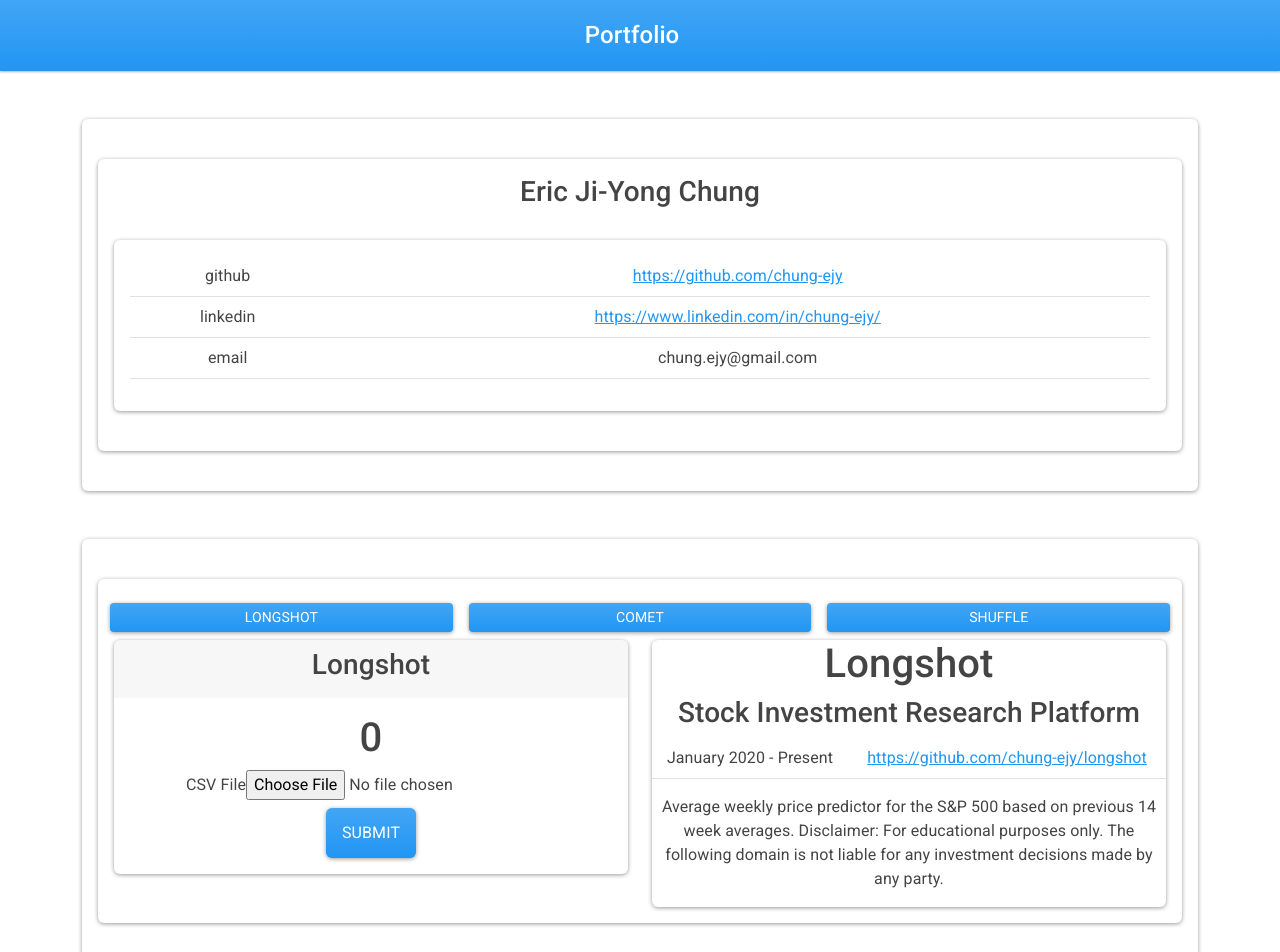
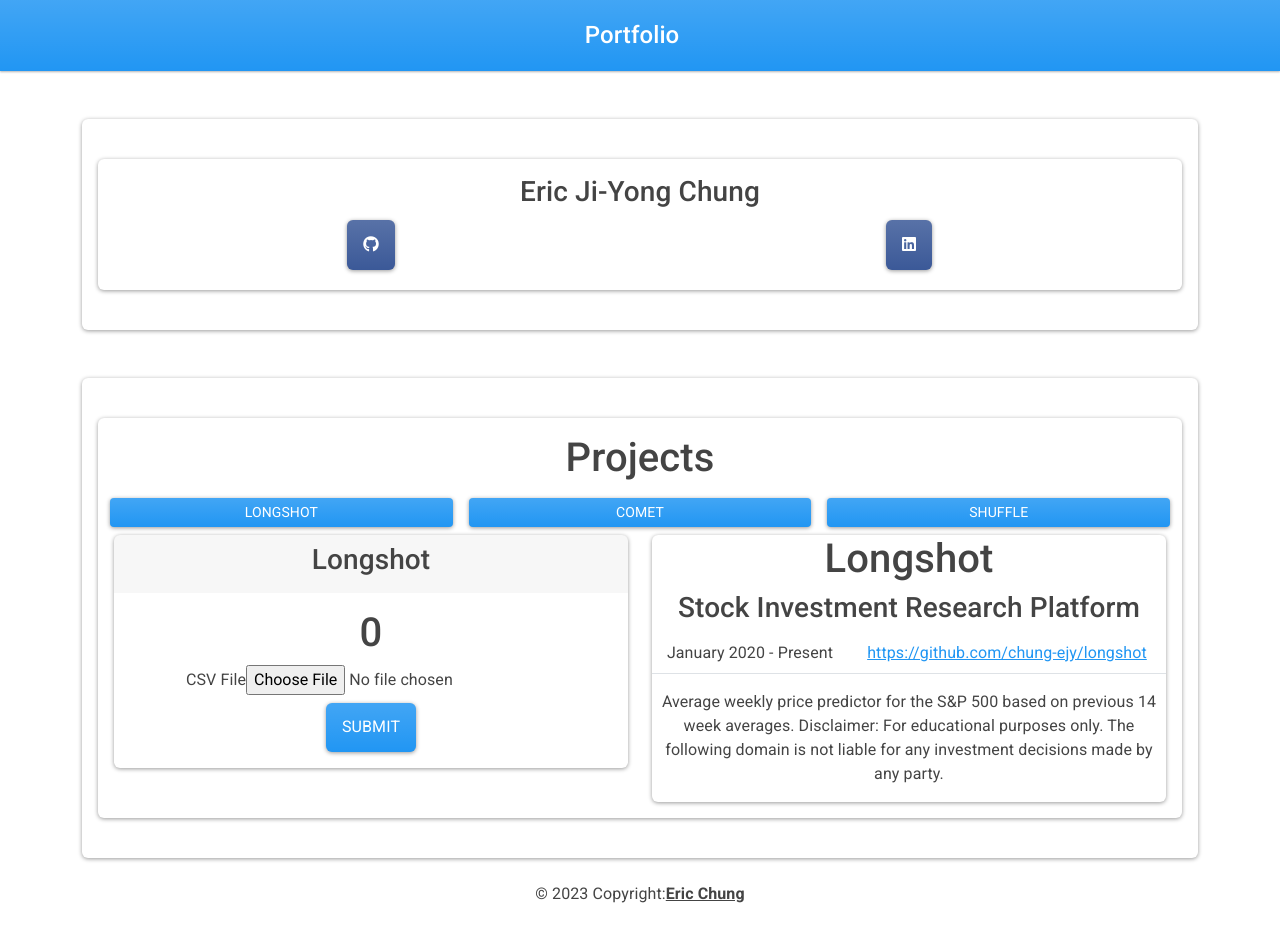
Before and after one commit to chung-ejy/portfolio, a React (Create React App) app: page / in a window 1280 px wide. Shown: the top 952 px of the page. After the commit the page ends 930 px from the top, so only its background shows below. Built offline with nearby package versions, Linux system fonts and the light colour scheme.

Commit message:
debugging

```diff
--- a/package.json
+++ b/package.json
@@ -8,6 +8,7 @@
     "@testing-library/user-event": "^13.5.0",
     "axios": "^1.4.0",
     "gh-pages": "^5.0.0",
+    "mdb-react-ui-kit": "^6.0.0",
     "react": "^18.2.0",
     "react-dom": "^18.2.0",
     "react-router-dom": "^6.11.1",
@@ -19,8 +20,8 @@
     "build": "react-scripts build",
     "test": "react-scripts test",
     "eject": "react-scripts eject",
-    "predeploy" : "npm run build",
-    "deploy" : "gh-pages -d build"
+    "predeploy": "npm run build",
+    "deploy": "gh-pages -d build"
   },
   "eslintConfig": {
     "extends": [
@@ -39,6 +40,5 @@
       "last 1 firefox version",
       "last 1 safari version"
     ]
-
   }
 }
--- a/src/components/data/CometDesc.js
+++ b/src/components/data/CometDesc.js
@@ -17,10 +17,8 @@ const CometDesc = () => {
                 </tbody>
         </table>
         <p>
-        Researched optimal cryptocurrency trading strategies by leveraging brute force and machine learning avenues to
-        ensure high performing bot trading behavior resulting in competitive historical year to year performance. Investigated pricing and optimal service inclusion of pricing tiers by providing both services and options resulting
-        in context behind standardized pricing models in comparison to premium models. Packaged bot and backtesting services leveraging a Django backend and React frontend to provide user friendly
-        options to learn about and experience the cryptocurrency market and facilitate investment discipline
+        Average weekly price predictor for Bitcoin to USD based on previous 14 week averages.
+        Disclaimer: For educational purposes only. The following domain is not liable for any investment decisions made by any party.
         </p>
     </div>)
 }
--- a/src/components/data/PriceForm.js
+++ b/src/components/data/PriceForm.js
@@ -1,9 +1,9 @@
 import React, { useContext, useState, useEffect } from 'react';
 import DataContext from '../../context/data/dataContext';
 
-const PriceForm = ({title}) => {
+const PriceForm = () => {
   const dataContext = useContext(DataContext);
-  const { longshot, getLongshot } = dataContext;
+  const { price, getPrice, title } = dataContext;
   const weekRange = [...Array(14).keys()]
   const updatedWeekRange = weekRange.concat(["prediction","project"])
 
@@ -12,21 +12,30 @@ const PriceForm = ({title}) => {
     project: title,
   });
 
-  useEffect(() => {
-    if (longshot) {
-      const { prediction, project, ...weekRange } = longshot;
-      setState({
-        ...state,
-        prediction: prediction || state.prediction,
-        project: project || state.project,
-        ...weekRange
-      });
-    }
-  }, [longshot, state, title]);
+  // useEffect(() => {
+  //   if (price) {
+  //     const { prediction, project, ...weekRange } = price;
+  //     setState({
+  //       ...state,
+  //       prediction: prediction || state.prediction,
+  //       project: project || state.project,
+  //       ...weekRange
+  //     });
+  //   } else {
+  //     setState({...state,
+  //             project: title})
+  //   }
+  // }, [price, state, title]);
 
 const onFileChange = (e) => {
   const reader = new FileReader();
   const file = e.target.files[0];
+  if (!file) {
+    // Handle the error when no file is selected
+    console.error('No file selected');
+    // You can also display an error message to the user if needed
+    return;
+  }
 
   reader.onload = () => {
     const csvData = reader.result;
@@ -56,14 +65,7 @@ const onFileChange = (e) => {
 
   const onSubmit = (e) => {
     e.preventDefault();
-    if (title == "Longshot") {
-      getLongshot(state)
-    }
-  };
-
-  const onChange = (e) => {
-    const { name, value } = e.target;
-    setState({ ...state, [name]: value });
+      getPrice(state)
   };
 
 
--- a/src/components/data/Profile.js
+++ b/src/components/data/Profile.js
@@ -1,39 +1,28 @@
-import React from 'react'
+import React from 'react';
+import { MDBBtn, MDBIcon } from 'mdb-react-ui-kit';
 const Profile = () => {
-    return (<div className="card card-body mt-4 mb-4">
-                <h3 className="card-title">Eric Ji-Yong Chung</h3>
-                <div className="row">
-                    <div className="col">
-                    </div>
-                </div>
-                <div className='row'>
-                            <div className="col">
-                            <div className="card card-body mt-4 mb-4">
-                                <table className="table table-responsive-sm">
-                                    <tbody>
-                                        <tr>
-                                        <td className="d-none d-lg-table-cell">github</td>
-                                        <td className="d-none d-lg-table-cell">
-                                            <a href="https://github.com/chung-ejy">
-                                            https://github.com/chung-ejy</a></td>
-                                        </tr>
-                                        <tr>
-                                        <td className="d-none d-lg-table-cell">linkedin</td>
-                                        <td className="d-none d-lg-table-cell">
-                                            <a href="https://www.linkedin.com/in/chung-ejy/">
-                                            https://www.linkedin.com/in/chung-ejy/</a></td>
-                                        </tr>
-                                        <tr>
-                                        <td className="d-none d-lg-table-cell">email</td>
-                                        <td className="d-none d-lg-table-cell">chung.ejy@gmail.com</td>
-                                        </tr>
-                                        </tbody>
-                                </table>
-                            </div>
-                            </div>
-                        </div>
+  return (
+    <div className="card card-body mt-4 mb-4">
+      <h3 className="card-title">Eric Ji-Yong Chung</h3>
+      <div className="row">
+        <div className="col">
+                  <MDBBtn className='m-1' style={{ backgroundColor: '#3b5998' }} href='https://github.com/chung-ejy'>
+                    <MDBIcon fab icon='github' />
+                  </MDBBtn>
         </div>
-    )
-}
+        <div className="col">
+        <MDBBtn className='m-1' style={{ backgroundColor: '#3b5998' }} href='https://www.linkedin.com/in/chung-ejy/'>
+                    <MDBIcon fab icon='linkedin' />
+                  </MDBBtn>
+        </div>
+                  {/* <td className="d-none d-lg-table-cell">
+                  <MDBBtn className='m-1' style={{ backgroundColor: '#3b5998' }} href='chung.ejy@gmail.com'>
+                    <MDBIcon fab icon='email' />
+                  </MDBBtn>
+                  </td> */}
+          </div>
+        </div>
+  );
+};
 
-export default Profile
+export default Profile;
--- a/src/components/data/Projects.js
+++ b/src/components/data/Projects.js
@@ -1,36 +1,72 @@
-import React, { useState } from 'react'
+import React, { useContext, useEffect } from 'react'
 import LongshotDesc from './LongshotDesc'
 import CometDesc from './CometDesc'
 import ShuffleDesc from './ShuffleDesc'
 import PriceForm from './PriceForm'
 import ShuffleForm from './ShuffleForm'
+import DataContext from '../../context/data/dataContext';
 
 const Projects = () => {
-    const [state,setState] = useState({"project":"Longshot"})
+    const dataContext = useContext(DataContext);
+    const { title, setTitle} = dataContext
+
+
+    useEffect(() => {
+        console.log(title)
+      }, [title]);
+
     const onButtonClick = (e) => {
-        e.preventDefault()
-        setState({...state,["project"]:e.target.name})
-    }
-    const {project} = state
+      e.preventDefault();
+      setTitle(e.target.name);
+    };
+
     return (
       <div className="card card-body mt-4 mb-4">
+        <h1>Projects</h1>
         <div className="row">
-                <button name="Longshot" className={`col btn btn-primary btn-sm m-2`} onClick={onButtonClick}>
+          <button
+            name="Longshot"
+            className={`col btn btn-primary btn-sm m-2`}
+            onClick={onButtonClick}
+          >
             Longshot
           </button>
-                <button name="Comet" className={`col btn btn-primary btn-sm m-2`} onClick={onButtonClick}>
+          <button
+            name="Comet"
+            className={`col btn btn-primary btn-sm m-2`}
+            onClick={onButtonClick}
+          >
             Comet
           </button>
-                <button name="Shuffle" className={`col btn btn-primary btn-sm m-2`} onClick={onButtonClick}>
+          <button
+            name="Shuffle"
+            className={`col btn btn-primary btn-sm m-2`}
+            onClick={onButtonClick}
+          >
             Shuffle
           </button>
         </div>
         <div className="row">
-                <div className="col">{project=="Shuffle" ? <ShuffleForm /> : <PriceForm title={state.project}/>}</div>
-                <div className="col">{project=="Longshot" ? <LongshotDesc /> : project=="Comet" ? <CometDesc/> : <ShuffleDesc />}</div>
+          <div className="col">
+            {title === "Shuffle" ? (
+              <ShuffleForm />
+            ) : (
+              <PriceForm /> // Update this line
+            )}
+          </div>
+          <div className="col">
+            {title === "Longshot" ? (
+              <LongshotDesc />
+            ) : title === "Comet" ? (
+              <CometDesc />
+            ) : (
+              <ShuffleDesc />
+            )}
           </div>
         </div>
-    )
-}
+      </div>
+    );
+  };
+
 
 export default Projects
--- a/src/components/data/ShuffleForm.js
+++ b/src/components/data/ShuffleForm.js
@@ -1,25 +1,72 @@
-import React, { useState } from 'react'
+import React, { useContext, useState, useEffect } from 'react';
+import DataContext from '../../context/data/dataContext';
 
 const ShuffleForm = () => {
-    const [state,setState] = useState({"1":0})
-    const onChange = (e) => {
-        e.preventDefault()
-        setState({...state,[e.target.name]:e.target.value})
-        console.log(e.target.value)
+  const [state, setState] = useState({
+    artist_name: '',
+    track_name: '',
+    rec_artist: 'default',
+    rec_track: 'default'
+  });
+
+  const dataContext = useContext(DataContext);
+  const { song, getSong } = dataContext;
+
+  useEffect(() => {
+    if (song) {
+      setState(prevState => ({
+        ...prevState,
+        rec_artist: song.rec_artist,
+        rec_track: song.rec_track
+      }));
     }
-    const onSubmit = (e) => {
-        e.preventDefault()
-        console.log(...state)
-    }
-    return(<form>
-        <div class="mb-3">
-          <label for="exampleInputEmail1" class="form-label">weekly average price</label>
-          <input type="number" step="0.01" name="1" class="form-control"/>
-          <div id="inputhelp" onChange={onChange} class="form-text"></div>
-        </div>
-        <button type="submit" onSubmit={onSubmit} class="btn btn-primary">Submit</button>
-      </form>
-    )
-}
+  }, [song]);
 
-export default ShuffleForm
+  const handleChange = e => {
+    setState(prevState => ({
+      ...prevState,
+      [e.target.name]: e.target.value
+    }));
+  };
+
+  const handleSubmit = e => {
+    e.preventDefault();
+    getSong(state);
+    setState(prevState => ({
+      ...prevState,
+      artist_name: '',
+      track_name: ''
+    }));
+  };
+
+  return (
+    <div className="card">
+      <div className="card-header">
+        <h3 className="card-title">Shuffle</h3>
+      </div>
+      <div className="card-body">
+        <h1>{"Track: " + state.rec_track}</h1>
+        <h1>{"Artist: " + state.rec_artist}</h1>
+        <form onSubmit={handleSubmit}>
+          <input
+            type="text"
+            placeholder="Enter artist name"
+            name="artist_name"
+            value={state.artist_name}
+            onChange={handleChange}
+          />
+          <input
+            type="text"
+            placeholder="Enter track name"
+            name="track_name"
+            value={state.track_name}
+            onChange={handleChange}
+          />
+          <button type="submit">Submit</button>
+        </form>
+      </div>
+    </div>
+  );
+};
+
+export default ShuffleForm;
--- a/src/context/data/dataReducer.js
+++ b/src/context/data/dataReducer.js
@@ -1,4 +1,4 @@
-import { GET_LONGSHOT, SET_TITLE, SET_TEXT, SET_LOADING,
+import { GET_PRICE, GET_SONG, SET_TITLE, SET_TEXT, SET_LOADING,
        SET_ERROR, CLEAR_ERROR, STOP_LOADING} from "./types";
 
 const main_reducer = (state,action) => {
@@ -37,12 +37,18 @@ const main_reducer = (state,action) => {
                 ...state,
                 title:action.payload
             }
-        case GET_LONGSHOT:
+        case GET_PRICE:
             return {
                 ...state,
-                longshot:action.payload,
+                price:action.payload,
                 loading:false
             }
+        case GET_SONG:
+                return {
+                    ...state,
+                    song:action.payload,
+                    loading:false
+                }
     }
 }
 
--- a/src/context/data/dataState.js
+++ b/src/context/data/dataState.js
@@ -4,7 +4,8 @@ import {
         SET_ERROR,
         SET_TITLE,
         CLEAR_ERROR,
-        GET_LONGSHOT
+        GET_PRICE,
+        GET_SONG
     } from "./types";
 
 import React, { useReducer } from "react";
@@ -14,8 +15,9 @@ import axios from "axios"
 
 const DataState = props => {
     const initialState = {
-        title: "Portfolio",
-        longshot: {},
+        title: "Longshot",
+        price:null,
+        song:null,
         error:null,
         loading:false
     }
@@ -53,13 +55,28 @@ const DataState = props => {
         });
     }
 
-    const getLongshot = async (data) => {
+    const getPrice = async (data) => {
         try {
           setLoading();
           const response = await axios.get(`${base_url}/api/api`, { params: data });
           console.log(response.data)
           dispatch({
-            type: GET_LONGSHOT,
+            type: GET_PRICE   ,
+            payload: response.data
+          });
+        } catch (err) {
+          stopLoading();
+          setError(err.message, "danger");
+        }
+      };
+
+    const getSong = async (data) => {
+        try {
+          setLoading();
+          const response = await axios.get(`${base_url}/api/api`, { params: data });
+          console.log(response.data)
+          dispatch({
+            type: GET_SONG   ,
             payload: response.data
           });
         } catch (err) {
@@ -76,10 +93,13 @@ const DataState = props => {
             error:state.error,
             title:state.title,
             text:state.text,
-            getLongshot,
+            price:state.price,
+            song:state.song,
+            getPrice,
+            getSong,
+            setTitle,
             clearError,
-            setError,
-            setTitle,
+            setError
         }}>
             {props.children}
         </DataContext.Provider>
--- a/src/context/data/types.js
+++ b/src/context/data/types.js
@@ -5,4 +5,5 @@ export const SET_TITLE = "SET_TITLE"
 export const SET_TEXT = "SET_TEXT"
 export const STOP_LOADING = "STOP_LOADING"
 export const GET_MODELS = "GET_MODELS"
-export const GET_LONGSHOT = "GET_LONGSHOT"
+export const GET_PRICE = "GET_PRICE"
+export const GET_SONG = "GET_SONG"
```
Also changed, not shown: 1 other file (tests, documents, lock files or other folders). Lines whose indentation alone changed are shown as unchanged.
